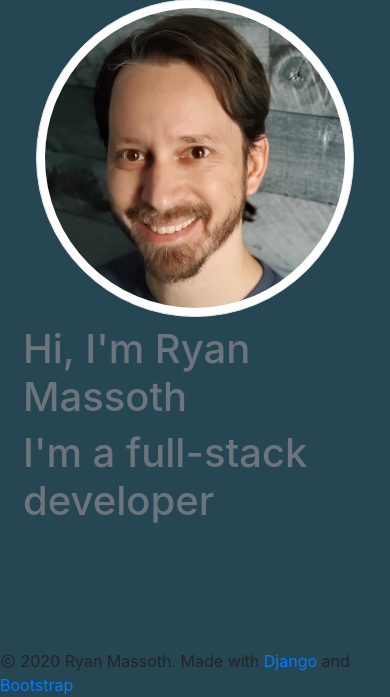
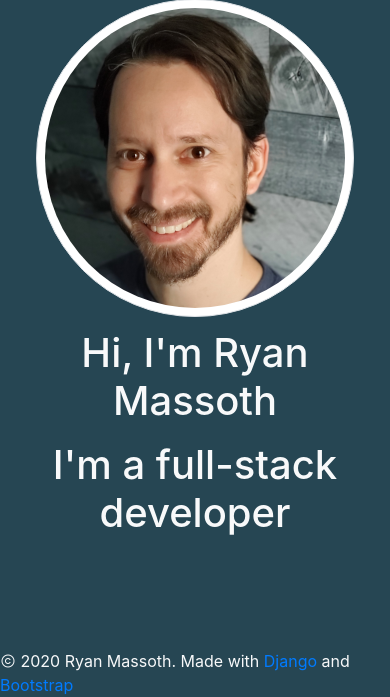
Before and after one commit to rmassoth/ryanmassoth.com, a Django app: template home/templates/home/index.html in a window 390 px wide. Shown: the part 147-844 px from the top of the page. Run offline with Django 3.2, Linux system fonts and the light colour scheme; the template is opened without the code that fills it, so the values that code supplies are empty; some libraries are stand-ins or nearby versions.

Commit message:
Working on text alignment for mobile.

```diff
--- a/home/templates/home/base.html
+++ b/home/templates/home/base.html
@@ -47,7 +47,7 @@
 
 <!-- Footer -->
 <footer class="d-flex justify-content-center mt-auto">
-	    <div><i class="las la-copyright"></i> 2020 Ryan Massoth. Made with <a href="https://www.djangoproject.com" target="_blank">Django</a> and <a href="http://getbootstrap.com" target="_ blank">Bootstrap</a></div>
+	    <div class="text-light"><i class="las la-copyright"></i> 2020 Ryan Massoth. Made with <a href="https://www.djangoproject.com" target="_blank">Django</a> and <a href="http://getbootstrap.com" target="_ blank">Bootstrap</a></div>
 </footer>
 
 </body>
--- a/home/templates/home/index.html
+++ b/home/templates/home/index.html
@@ -6,9 +6,9 @@
 <div class="container">
 	<div class="d-flex flex-column">
 		<img class="p-2 profile img-fluid img-thumbnail rounded-circle mx-auto" src="{% static 'home/ryan_at_home3.png' %}" >
-		<div class="d-flex p-2 mx-auto flex-column justify-content-center text-secondary">
-			<h1>Hi, I'm Ryan Massoth</h1>
-			<h1>I'm a full-stack developer</h1>
+		<div class="d-flex p-2 mx-auto flex-column text-light">
+			<h1 class="p-1 mx-auto text-center" >Hi, I'm Ryan Massoth</h1>
+			<h1 class="p-1 mx-auto text-center" >I'm a full-stack developer</h1>
 		</div>
 	</div>
 </div>
```
